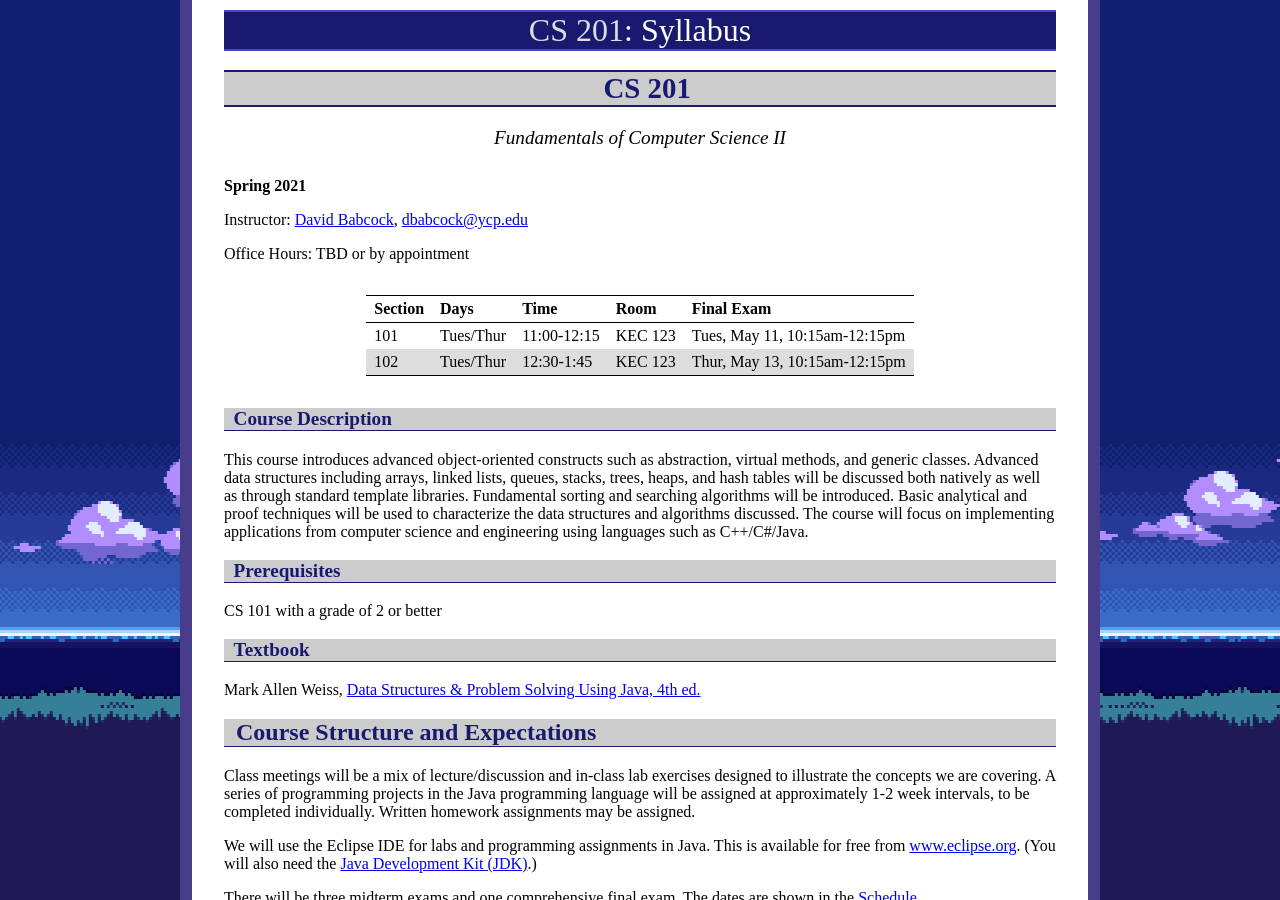
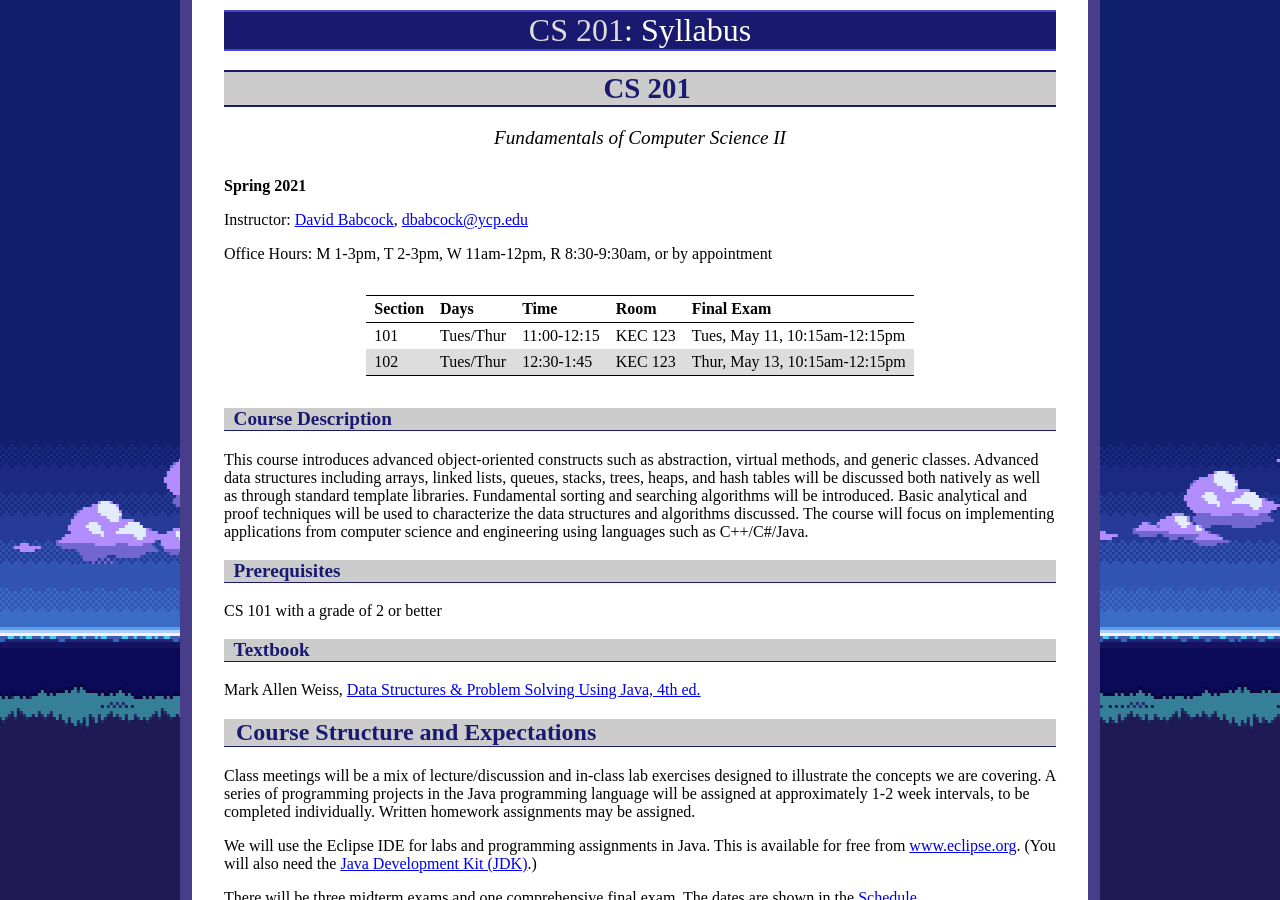
Before and after one commit to ycpcs/cs201-spring2021, a Jekyll site: the page built from syllabus.md, in a window 1280 px wide and 900 px high. Built offline with Jekyll 4.4.1, drawn with Linux system fonts in a browser that asks for light colours.

Commit message:
add office hours
add office hours

```diff
--- a/syllabus.md
+++ b/syllabus.md
@@ -11,7 +11,7 @@ title: "Syllabus"
 
 Instructor: <a href="http://faculty.ycp.edu/~dbabcock">David Babcock</a>, <dbabcock@ycp.edu>
 
-Office Hours: TBD or by appointment
+Office Hours: M 1-3pm, T 2-3pm, W 11am-12pm, R 8:30-9:30am, or by appointment
 
  Section  | Days      |  Time       | Room    | Final Exam
  -------- | --------- |  ---------- | ------- | ----------
```
